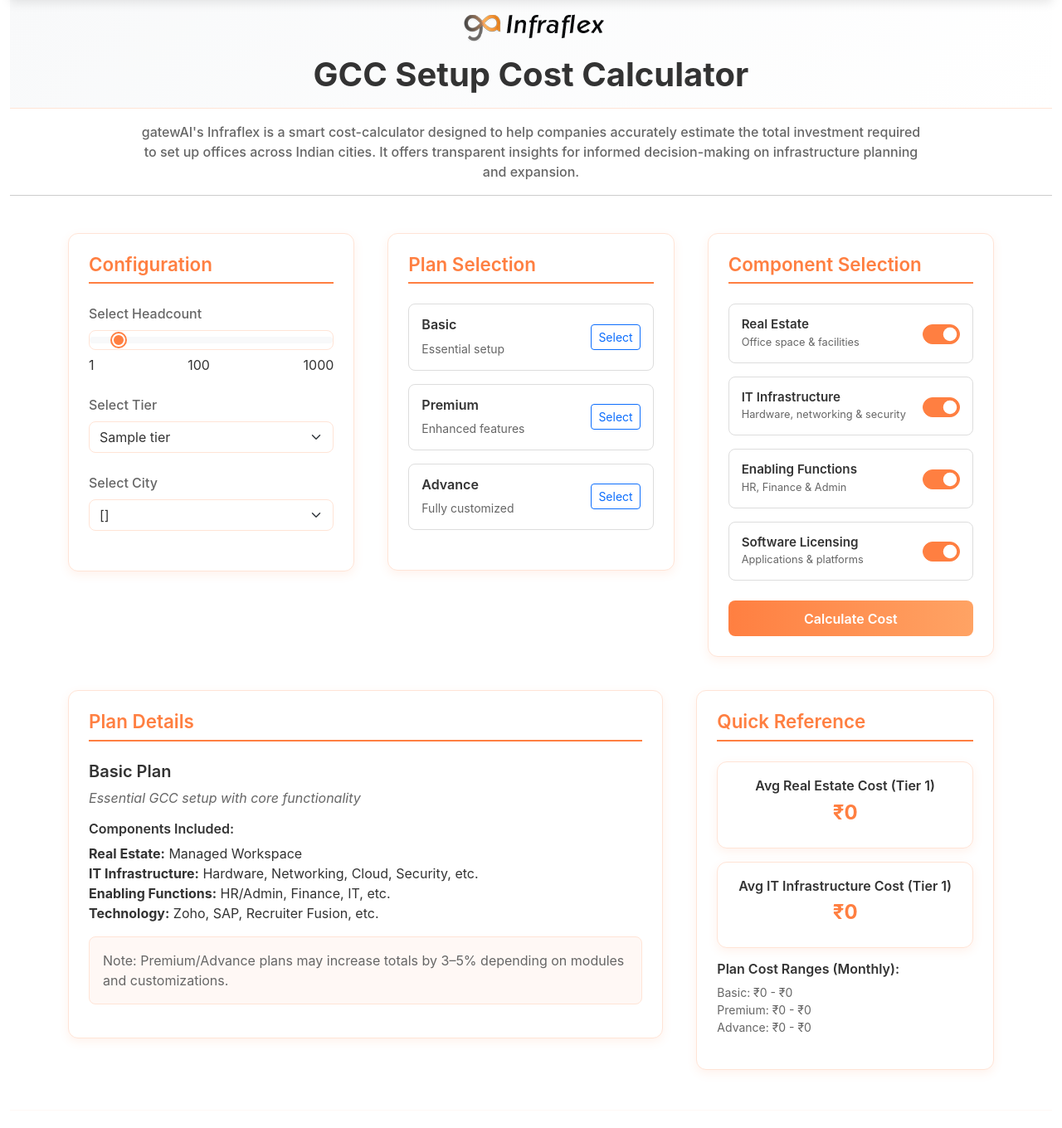
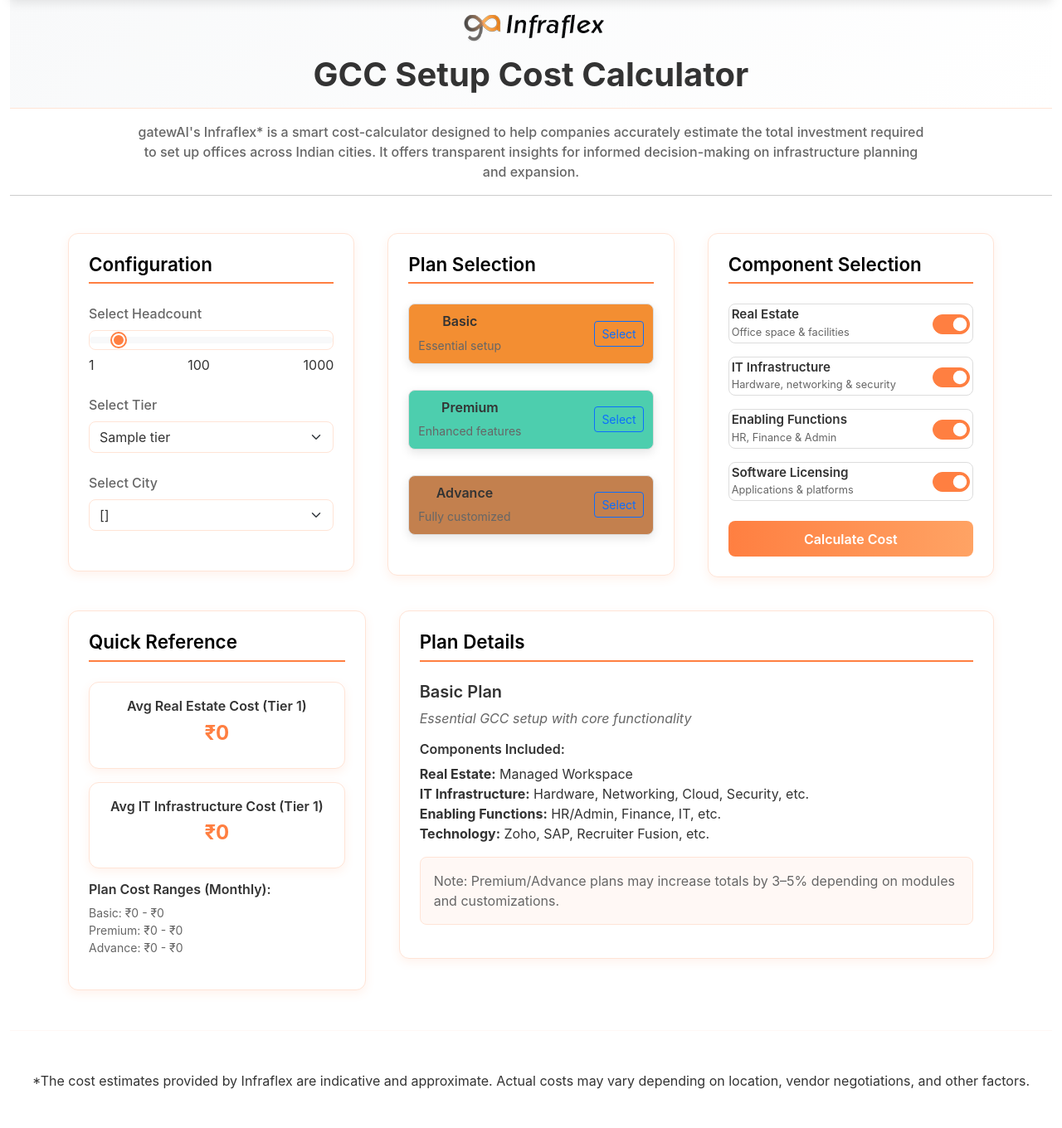
Before and after one commit to Shani93/GCC_Cal, a Flask app: template templates/index.html in a window 1280 px wide. Shown: the part 114-1474 px from the top of the page at 83% size. Run offline with Flask 3, Linux system fonts and the light colour scheme; the template is opened without the code that fills it: most values are stand-ins (such as "Sample title", 1, 10 or a date in 2020); some libraries are stand-ins or nearby versions.

Commit message:
ui improvement

```diff
--- a/app.py
+++ b/app.py
@@ -172,7 +172,7 @@
             "description": "Essential GCC setup with core functionality",
             "real_estate": "Managed Workspace",
             "it_infra": "Hardware, Networking, Security solutions, Cloud, IT Support, Collaboration tools, Data-centre, Disaster-recovery backups, Compliance & audits, End-user peripherals, cybersecurity (SIEM/DLP), Biometric attendance/access",
-            "enabling_functions": "Based on team size: HR/Admin, Finance, IT, Admin, HRBP+Ops",
+            "enabling_functions": "Based on team size we provide support staff across HR/Admin, Finance, IT, Admin, HRBP+Ops",
             "technology": "Platforms like Talent Trail, Zoho People, Freshteam, Keka Foundation, BambooHR, SAP SuccessFactors, Recruiter Fusion, Zoho Books"
         }
     elif plan == "Premium":
--- a/static/css/style.css
+++ b/static/css/style.css
@@ -55,7 +55,7 @@
 
 .company-logo:hover   {
     transform: scale(1.05);
-},
+}
 .secondary-logo:hover {
     transform: scale(1.05);
 }
@@ -101,8 +101,6 @@
     overflow: visible; /* Show full text */
 }
 
-
-
 /* Logo link styling */
 .logo-link {
     display: inline-block;
@@ -133,9 +131,9 @@
     font-weight: 600;
 }
 
-/* Section headers */
+/* Section headers - CHANGED TO BLACK */
 .section-header {
-    color: #FF7F41 !important;
+    color: #000000 !important; /* Changed from #FF7F41 to black */
     border-bottom: 2px solid #FF7F41;
     padding-bottom: 0.5rem;
     margin-bottom: 1.5rem;
@@ -373,10 +371,7 @@
     display: flex;
 }
 
-/* === Strong alignment fix for top-row alignment ===
-   - Target the row(s) inside .main-container that hold the top three sections
-   - Force children to align to top and make card contents stretch evenly
-*/
+/* === Strong alignment fix for top-row alignment === */
 .main-container > .row.g-4,
 .main-container .row.g-4 {
     display: flex;
@@ -428,4 +423,20 @@
     background-color: #34495e; /* Slightly lighter blue fallback */
 }
 
-/* Responsive adjustments - REMOVED AS REQUESTED */
+/* ===============================
+   Plan Card Colors
+   =============================== */
+.plan-card.basic {
+    background-color: #f38e32; /* Basic */
+    color: #fff;
+}
+
+.plan-card.premium {
+    background-color: #4dceae; /* Premium */
+    color: #fff;
+}
+
+.plan-card.advance {
+    background-color: #c3804e; /* Advance */
+    color: #fff;
+}
--- a/templates/index.html
+++ b/templates/index.html
@@ -28,7 +28,7 @@
 <div class="tagline-section">
     <div class="tagline-container text-center">
         <p class="tagline">
-            gatewAI's Infraflex is a smart cost-calculator designed to help companies accurately estimate the total investment required to set up offices across Indian cities. It offers transparent insights for informed decision-making on infrastructure planning and expansion.
+            gatewAI's Infraflex* is a smart cost-calculator designed to help companies accurately estimate the total investment required to set up offices across Indian cities. It offers transparent insights for informed decision-making on infrastructure planning and expansion.
         </p>
     </div>
 </div>
@@ -80,7 +80,7 @@
                 <div class="sidebar-card">
                     <h4 class="section-header">Plan Selection</h4>
                     <div class="plan-selection-vertical mb-4">
-                        <div class="plan-card-vertical mb-3" id="basic-card">
+                        <div class="plan-card-vertical plan-card basic mb-3" id="basic-card">
                             <div class="d-flex justify-content-between align-items-center">
                                 <div>
                                     <h6>Basic</h6>
@@ -89,7 +89,7 @@
                                 <button type="button" class="btn btn-outline-primary btn-sm" onclick="selectPlan('Basic')">Select</button>
                             </div>
                         </div>
-                        <div class="plan-card-vertical mb-3" id="premium-card">
+                        <div class="plan-card-vertical plan-card premium mb-3" id="premium-card">
                             <div class="d-flex justify-content-between align-items-center">
                                 <div>
                                     <h6>Premium</h6>
@@ -98,7 +98,7 @@
                                 <button type="button" class="btn btn-outline-primary btn-sm" onclick="selectPlan('Premium')">Select</button>
                             </div>
                         </div>
-                        <div class="plan-card-vertical" id="advance-card">
+                        <div class="plan-card-vertical plan-card advance" id="advance-card">
                             <div class="d-flex justify-content-between align-items-center">
                                 <div>
                                     <h6>Advance</h6>
@@ -216,11 +216,13 @@
 
 <!-- Footer -->
 <div class="row">
+
+        <div class="col-12 text-center "> *The cost estimates provided by Infraflex are indicative and approximate.
+            Actual costs may vary depending on location, vendor negotiations, and other factors.</div>
+
+
     <div class="col-12 text-center footer">
-        <p class="disclaimer">
-            Disclaimer: The cost estimates provided by Infraflex are indicative and approximate.
-            Actual costs may vary depending on location, vendor negotiations, and other factors.
-        </p>
+
         <p>GCC Setup Cost Calculator v1.0</p>
     </div>
 </div>
@@ -229,14 +231,19 @@
 <style>
     .plan-selection-vertical {
     display: flex;
-        flex-direction: column;
+    flex-direction: column;  /* keep vertical stacking */
+    gap: 15px;               /* space between plans */
+    width: 100%;             /* take full width of parent container */
 }
 
 .plan-card-vertical {
-        padding: 15px;
+    width: 100%;             /* stretch full left to right */
+    padding: 11px;
     border: 1px solid #ddd;
     border-radius: 8px;
     transition: all 0.3s ease;
+    cursor: pointer;
+    box-sizing: border-box;  /* include padding in width */
 }
 
 .plan-card-vertical.selected {
@@ -255,7 +262,7 @@
     }
 
     .component-card-vertical {
-        padding: 15px;
+        padding: 3px;
         border: 1px solid #ddd;
         border-radius: 8px;
         transition: all 0.3s ease;
```
Also changed, not shown: other parts of templates/index.html (+22 -22 lines), templates/results.html (+24 -15 lines), static/images/hh.png (added). Lines whose indentation alone changed are shown as unchanged.
